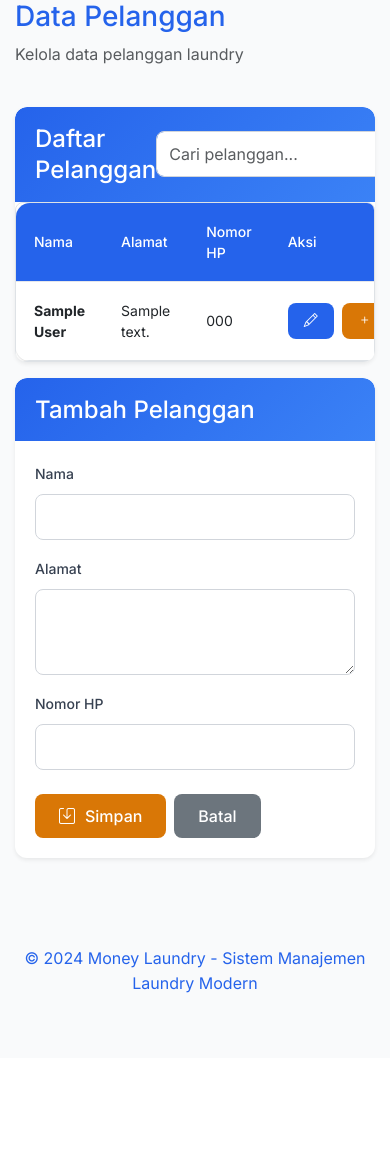
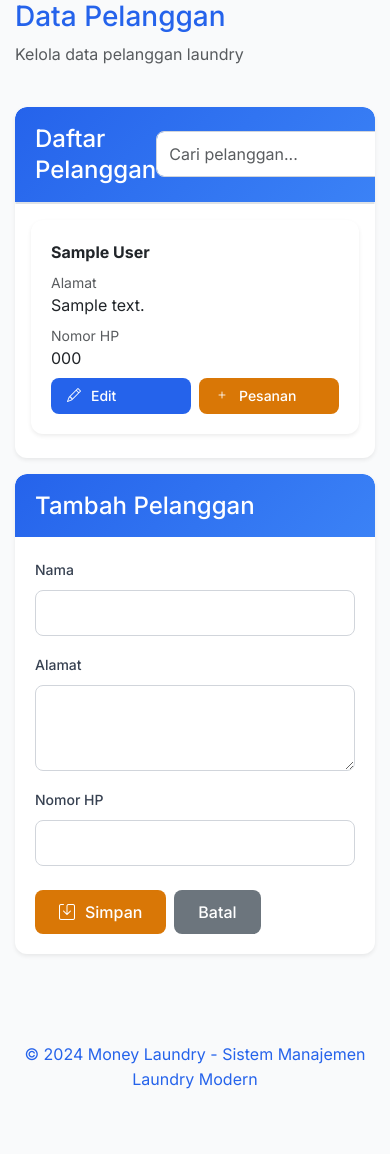
Before and after one commit to RialinArdiansah/money_laundry, a Django app: page /pelanggan/ in a window 390 px wide. Shown: the part 188-1342 px from the top of the page. Before the commit the page ends 1181 px from the top, so only its background shows below. Run offline with Django 5.2, Linux system fonts and the light colour scheme; a user stored in the database is signed in; tables that the repository leaves empty hold one stand-in row (values such as "Sample post").

Commit message:
UI: tampilan mobile-friendly untuk pelanggan, pegawai, dan dashboard pegawai

```diff
--- a/laundry/templates/laundry/customers.html
+++ b/laundry/templates/laundry/customers.html
@@ -16,7 +16,7 @@
       </div>
       <div class="card-body p-0">
         <div class="table-responsive">
-          <table class="table table-hover mb-0" id="customersTable">
+          <table class="table table-hover mb-0 d-none d-md-table" id="customersTable">
             <thead>
               <tr>
                 <th>Nama</th>
@@ -51,6 +51,43 @@
               {% endfor %}
             </tbody>
           </table>
+        </div>
+        <div class="d-md-none p-3">
+          {% for c in customers %}
+          <div class="card mb-2">
+            <div class="card-body">
+              <div class="d-flex justify-content-between align-items-start mb-2">
+                <strong>{{ c.name }}</strong>
+              </div>
+              <div class="row g-2 mb-2">
+                <div class="col-12">
+                  <small class="text-muted d-block">Alamat</small>
+                  <span>{{ c.address|default:'-' }}</span>
+                </div>
+                <div class="col-12">
+                  <small class="text-muted d-block">Nomor HP</small>
+                  <span>{{ c.phone|default:'-' }}</span>
+                </div>
+              </div>
+              <div class="row g-2">
+                <div class="col-6">
+                  <a href="/pelanggan/{{ c.pk }}/edit/" class="btn btn-primary btn-sm w-100">
+                    <i class="bi bi-pencil"></i> Edit
+                  </a>
+                </div>
+                <div class="col-6">
+                  <a href="/order/new/?customer={{ c.pk }}" class="btn btn-warning btn-sm w-100">
+                    <i class="bi bi-plus"></i> Pesanan
+                  </a>
+                </div>
+              </div>
+            </div>
+          </div>
+          {% empty %}
+          <div class="text-center py-4">
+            <div class="text-muted">Belum ada data pelanggan</div>
+          </div>
+          {% endfor %}
         </div>
       </div>
     </div>
@@ -87,4 +124,25 @@
     </div>
   </div>
 </div>
+{% block scripts %}
+<script>
+document.addEventListener('DOMContentLoaded', function() {
+  const searchInput = document.querySelector('[data-table-search="customersTable"]');
+  if (searchInput) {
+    searchInput.addEventListener('input', function() {
+      const term = this.value.toLowerCase();
+      const desktopTable = document.querySelector('#customersTable tbody');
+      if (desktopTable) {
+        desktopTable.querySelectorAll('tr').forEach(row => {
+          row.style.display = row.textContent.toLowerCase().includes(term) ? '' : 'none';
+        });
+      }
+      document.querySelectorAll('.d-md-none .card').forEach(card => {
+        card.style.display = card.textContent.toLowerCase().includes(term) ? '' : 'none';
+      });
+    });
+  }
+});
+</script>
 {% endblock %}
+{% endblock %}
```
Also changed, not shown: laundry/templates/laundry/employee_dashboard.html (+5 -5 lines), laundry/templates/laundry/employees.html (+60 -1 lines).
